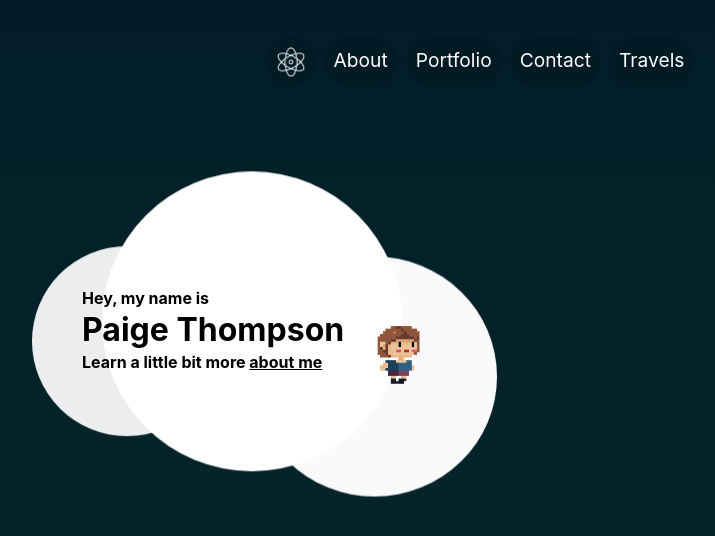
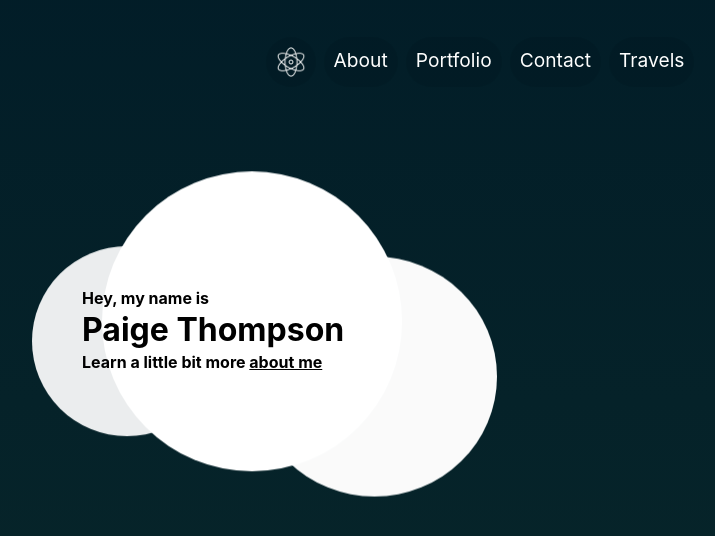
Before and after one commit to paigethompson150/paigethompson150.github.io, a React (Create React App) app: page / in a window 1280 px wide. Shown: the top 536 px of the page, without its empty margins (160-875 px from the left). Built offline with nearby package versions, Linux system fonts and the light colour scheme.

Commit message:
Removing gif

```diff
--- a/src/App.css
+++ b/src/App.css
@@ -157,21 +157,9 @@ p, h1, h2, h3, h4, h5, h6 {
   margin-top: -165px;
   margin-left: 50px;
   color: black;
-  display: block;
-}
-.home-intro-gif img{
-  width: 100vw;
 }
 
   @media(min-width: 500px) {
-    .home-intro {
-      display: flex;
-    }
-    .home-intro-gif img {
-      margin-top: -65px;
-      margin-left: 10px;
-      position: absolute;
-    }
   .dot:first-child {
     height: 190px;
     width: 190px;
--- a/src/components/Home.jsx
+++ b/src/components/Home.jsx
@@ -10,14 +10,9 @@ export default function Home(props) {
     </div>
 
       <div className="home-intro">
-        <div>
-          <h4>Hey, my name is</h4>
-          <h1>Paige Thompson</h1>
-          <h4>Learn a little bit more <a onClick={props.onClick}><u>about me</u></a></h4>
-        </div>
-        <div className="home-intro-gif">
-          <img src={paigewalking} alt="little animated paige walking and saying `Thanks for visiting!`" />
-        </div>
+        <h4>Hey, my name is</h4>
+        <h1>Paige Thompson</h1>
+        <h4>Learn a little bit more <a onClick={props.onClick}><u>about me</u></a></h4>
       </div>
   </div>
 }
```
